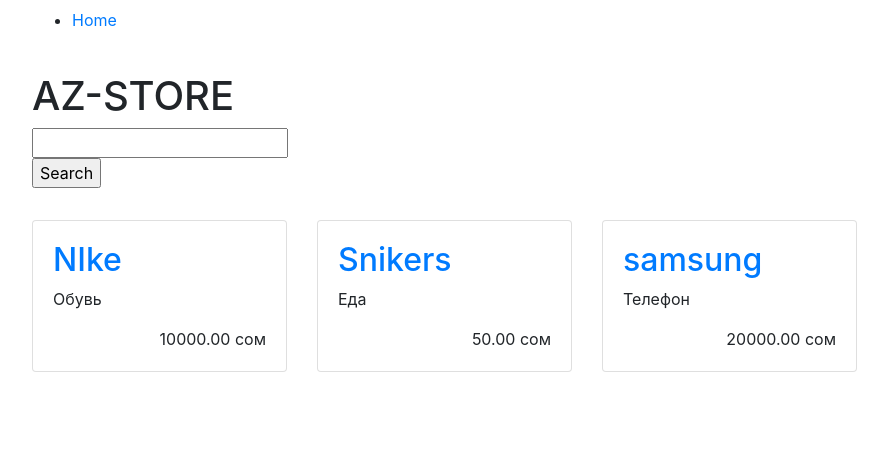
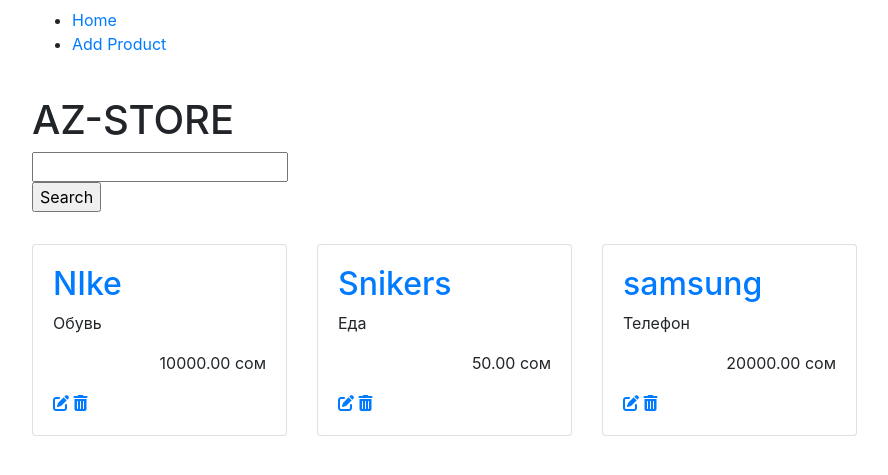
Before and after one commit to azamat3522/homework_48_satynbekov_azamat, a Django app: page / in a window 1280 px wide. Shown: the top 475 px of the page, without its empty margins (53-941 px from the left). Run offline with Django 3.2, Linux system fonts and the light colour scheme; data comes from the database, SQL or seed files in the repository; some libraries are stand-ins or nearby versions.

Commit message:
Этап-3,сделан.Создал страницы для изменения товара,обновил requirements.txt.

```diff
--- /dev/null
+++ b/requriments.txt
@@ -0,0 +1,4 @@
+Django==2.2
+django-widget-tweaks==1.4.5
+pytz==2019.2
+sqlparse==0.3.0
--- a/source/main/settings.py
+++ b/source/main/settings.py
@@ -37,6 +37,7 @@
     'django.contrib.sessions',
     'django.contrib.messages',
     'django.contrib.staticfiles',
+    'widget_tweaks',
     'webapp'
 ]
 
--- a/source/main/urls.py
+++ b/source/main/urls.py
@@ -16,11 +16,16 @@
 from django.contrib import admin
 from django.urls import path
 
-from webapp.views import index_view, product_view, product_search
+from webapp.views import index_view, product_view, product_search, product_create_view, product_update_view, \
+    product_delete_view
 
 urlpatterns = [
     path('admin/', admin.site.urls),
     path('', index_view, name='index'),
     path('product/<int:pk>/', product_view, name='product_detail'),
     path('product/search/', product_search, name='product_search'),
+    path('product/add/', product_create_view, name='product_create'),
+    path('product/<int:pk>/update/', product_update_view, name='product_update'),
+    path('product/<int:pk>/delete', product_delete_view, name='product_delete')
+
 ]
--- a/source/webapp/templates/base.html
+++ b/source/webapp/templates/base.html
@@ -7,7 +7,9 @@
           content="width=device-width, user-scalable=no, initial-scale=1.0, maximum-scale=1.0, minimum-scale=1.0">
     <meta http-equiv="X-UA-Compatible" content="ie=edge">
     <title>{% block title %}MySite{% endblock %}</title>
-    <link rel="stylesheet" href="https://stackpath.bootstrapcdn.com/bootstrap/4.3.1/css/bootstrap.min.css" integrity="sha384-ggOyR0iXCbMQv3Xipma34MD+dH/1fQ784/j6cY/iJTQUOhcWr7x9JvoRxT2MZw1T" crossorigin="anonymous">
+    <link rel="stylesheet" href="https://stackpath.bootstrapcdn.com/bootstrap/4.3.1/css/bootstrap.min.css"
+          integrity="sha384-ggOyR0iXCbMQv3Xipma34MD+dH/1fQ784/j6cY/iJTQUOhcWr7x9JvoRxT2MZw1T" crossorigin="anonymous">
+    <script src="https://kit.fontawesome.com/56c129fd76.js" crossorigin="anonymous"></script>
     <link rel="stylesheet" href="{% static "css/style.css" %}">
     {% block styles %}{% endblock %}
 </head>
--- a/source/webapp/templates/index.html
+++ b/source/webapp/templates/index.html
@@ -1,8 +1,8 @@
 {% extends 'base.html' %}
 
-{#{% block menu %}#}
-{#    <li><a href="{% url 'product_create' %}">Add Product</a></li>#}
-{#{% endblock %}#}
+{% block menu %}
+    <li><a href="{% url 'product_create' %}">Add Product</a></li>
+{% endblock %}
 
 {% block content %}
     <h1 class="mt-3">AZ-STORE</h1>
@@ -20,6 +20,8 @@
                         </h2>
                         <p class="card-text">{{ product.get_category_display }}</p>
                         <p class="card-text text-right">{{ product.price }} сом</p>
+                        <a href="{% url 'product_update' product.pk %}"><i class="fas fa-edit"></i></a>
+                        <a href="{% url 'product_delete' product.pk %}"><i class="fas fa-trash-alt"></i></a>
                     </div>
                 </div>
             </div>
--- a/source/webapp/views.py
+++ b/source/webapp/views.py
@@ -1,7 +1,8 @@
-from django.shortcuts import render, get_object_or_404
+from django.shortcuts import render, get_object_or_404, redirect
 
 # Create your views here.
-from webapp.models import Product
+from webapp.forms import ProductForm
+from webapp.models import Product, CATEGORY_CHOISES
 
 
 def index_view(request):
@@ -25,3 +26,63 @@
     return render(request, 'index.html', context={
         'products': products
     })
+
+
+def product_create_view(request):
+    if request.method == 'GET':
+        form = ProductForm()
+        return render(request, 'create.html', context={
+            'category_choices': CATEGORY_CHOISES,
+            'form': form
+        })
+    elif request.method == 'POST':
+        form = ProductForm(data=request.POST)
+        if form.is_valid():
+            product = Product.objects.create(
+                name=form.cleaned_data['name'],
+                description=form.cleaned_data['description'],
+                category=form.cleaned_data['category'],
+                balance=form.cleaned_data['balance'],
+                price=form.cleaned_data['price']
+            )
+            return redirect('product_detail', pk=product.pk)
+        else:
+            return render(request, 'create.html', context={'form': form})
+
+
+def product_update_view(request, pk):
+    product = get_object_or_404(Product, pk=pk)
+    if request.method == 'GET':
+        form = ProductForm(data={
+            'name': product.name,
+            'description': product.description,
+            'category': product.category,
+            'balance': product.balance,
+            'price': product.price
+        })
+        return render(request, 'update.html', context={'form': form, 'product': product})
+
+    elif request.method == 'POST':
+        form = ProductForm(data=request.POST)
+        if form.is_valid():
+            product.name = form.cleaned_data['name']
+            product.description = form.cleaned_data['description']
+            product.category = form.cleaned_data['category']
+            product.balance = form.cleaned_data['balance']
+            product.Price = form.cleaned_data['price']
+            product.save()
+            return redirect('product_detail', pk=product.pk)
+        else:
+            return render(request, 'update.html', context={'form': form, 'product': product})
+
+
+def product_delete_view(request, pk):
+    product = get_object_or_404(Product, pk=pk)
+    if request.method == 'GET':
+        return render(request, 'delete.html', context={
+            'product': product
+        })
+
+    elif request.method == 'POST':
+        product.delete()
+        return redirect('index')
```
Also changed, not shown: source/webapp/forms.py (added, +13 -0 lines), source/webapp/templates/create.html (added, +11 -0 lines), source/webapp/templates/delete.html (added, +15 -0 lines), source/webapp/templates/partial/product_form.html (added, +20 -0 lines), source/webapp/templates/product.html (+4 -3 lines), source/webapp/templates/update.html (added, +16 -0 lines).
